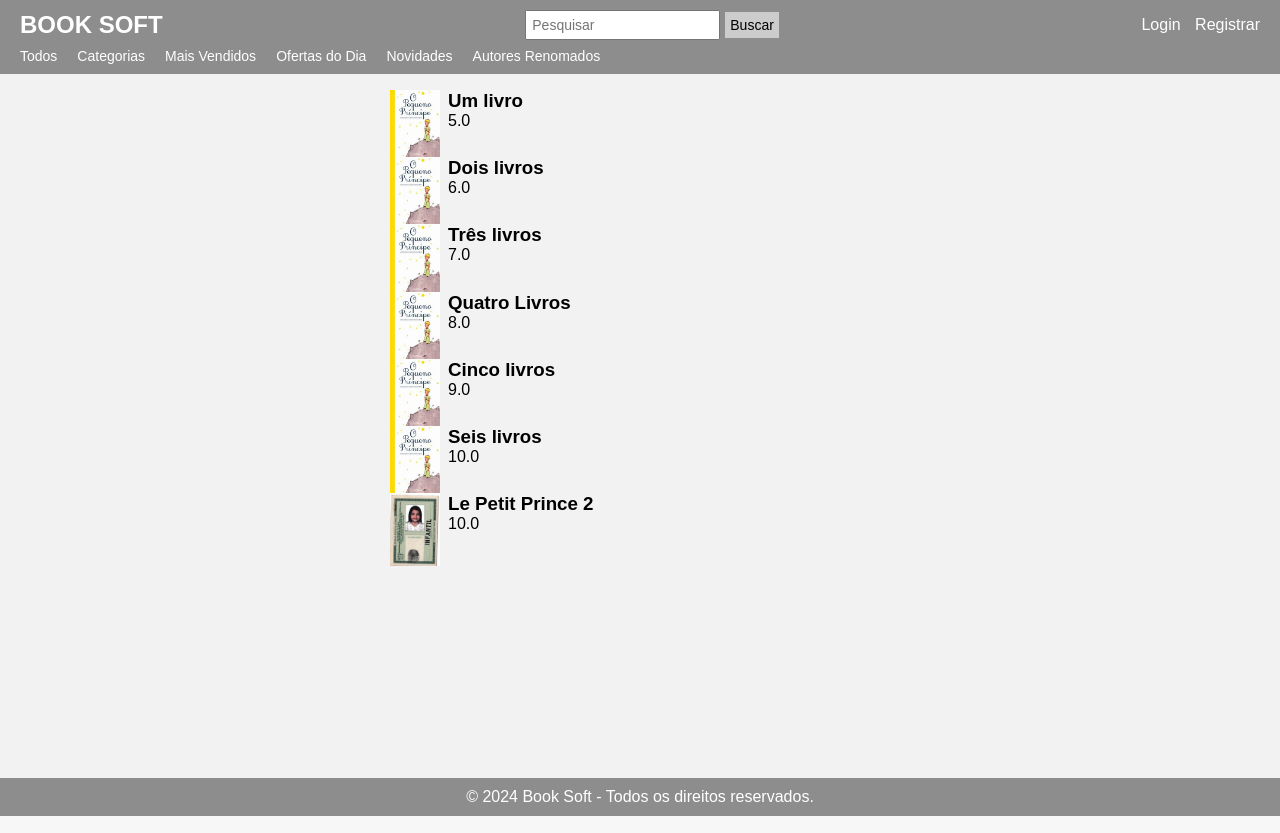
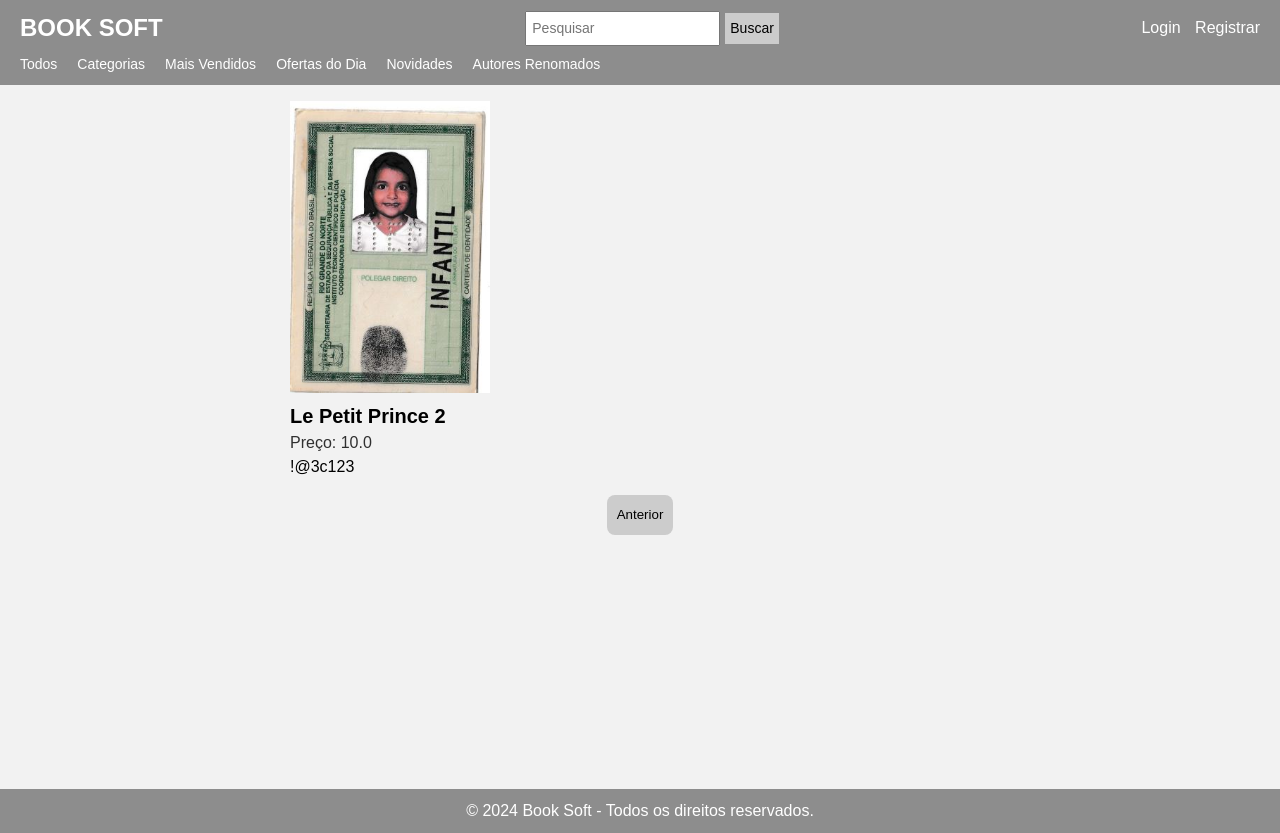
Before and after one commit to DigoI/TrabalhoBiblioteca, a Django app: page /books?page=2 in a window 1280 px wide. Run offline with Django 5.2, Linux system fonts and the light colour scheme; data comes from the database, SQL or seed files in the repository; both versions use the stored data as it was after the commit.

Commit message:
nova alteração

```diff
--- a/templates/base.html
+++ b/library/templates/base.html
@@ -27,7 +27,7 @@
         </div>
     </div>
     <nav class="navbar">
-        <a href="#">Todos</a>
+        <a href="{% url 'book_list' %}">Todos</a>
         <a href="#">Categorias</a>
         <a href="#">Mais Vendidos</a>
         <a href="#">Ofertas do Dia</a>
--- a/library/templates/book_list.html
+++ b/library/templates/book_list.html
@@ -9,18 +9,52 @@
     }
 
     .main-container {
-        width: 500px;
+        width: 700px;
         margin: 16px auto;
+        gap: 1rem;
+
+        display: grid;
+        grid-template-columns: 1fr 1fr 1fr;
     }
 
     .book-item {
+        width: 100%;
+
         display: flex;
+        flex-direction: column;
         gap: 0.5rem;
     }
 
+    .book-item h3 {
+        font-size: 20px;
+        font-weight: 700;
+    }
+
     .book-item img {
-        width: 50px;
+        width: 200px;
         aspect-ratio: auto;
+    }
+
+    .preco {
+        opacity: 0.8;
+    }
+
+    .paginacao {
+        margin-top: 10px;
+
+        display: flex;
+        justify-content: center;
+        gap: 0.5rem;
+    }
+
+    .paginacao button {
+        border: none;
+        border-radius: 8px;
+        padding: 10px;
+
+        background-color: #ccc;
+
+        cursor: pointer;
     }
 </style>
 
@@ -31,10 +65,24 @@
                 <img src="{{ book.imagem.url }}">
                 <div>
                     <h3>{{ book.nome }}</h3>
-                    <p>{{ book.preco }}</p>
+                    <p class="preco">Preço: {{ book.preco }}</p>
+                    <p>{{ book.descricao }}</p>
                 </div>
             </div>
         </a>
     {% endfor %}
 </div>
+<div class="paginacao">
+    {% if books.has_previous %}
+    <a href="?page={{ books.previous_page_number }}">
+        <button>Anterior</button>
+    </a>
+    {% endif %}
+
+    {% if books.has_next %}
+    <a href="?page={{ books.next_page_number }}">
+        <button>Próximo</button>
+    </a>
+    {% endif %}
+</div>
 {% endblock %}
--- a/library/templates/login.html
+++ b/library/templates/login.html
@@ -136,7 +136,7 @@
             <button type="submit" class="login-button">Enter</button>
         </form>
         <div class="register">
-            <a href="#">Registrar-se</a>
+            <a href="{% url 'signup' %}">Registrar-se</a>
         </div>
     </div>
 </body>
--- a/library/views.py
+++ b/library/views.py
@@ -3,6 +3,7 @@
 from django.contrib.auth.models import User
 from .forms import BookForm, LoginForm, SignUpForm
 from .models import Book
+from django.core.paginator import Paginator
 
 # Create your views here.
 def index(request):
@@ -101,7 +102,15 @@
     return render(request, 'create_book.html', context)
 
 def book_list(request):
-    books = Book.objects.all()
+    books_list = Book.objects.all()
+    paginator = Paginator(books_list, 6)
+
+    page = request.GET.get('page', 1)
+
+    try:
+        books = paginator.get_page(page)
+    except:
+        books = paginator.get_page(1)
 
     context = {
         'books': books
--- a/static/css/base.css
+++ b/static/css/base.css
@@ -2,6 +2,7 @@
     margin: 0;
     padding: 0;
     box-sizing: border-box;
+    line-height: 1.5;
 }
 
 body {
```
Also changed, not shown: db.sqlite3, media/livros/3.JPG (added), media/livros/4897e773-5f07-4824-8c17-3c18b614fd54_JMhRwGY.png (added), media/livros/FODASE.jfif (added), media/livros/pequeno-principe.jpg (added), media/livros/pequeno-principe_6f9mxVL.jpg (added), media/livros/pequeno-principe_I9PVy4K.jpg (added), media/livros/pequeno-principe_KO5Uk9o.jpg (added), media/livros/pequeno-principe_MIMmS8x.jpg (added), media/livros/pequeno-principe_dMfSgGI.jpg (added).
